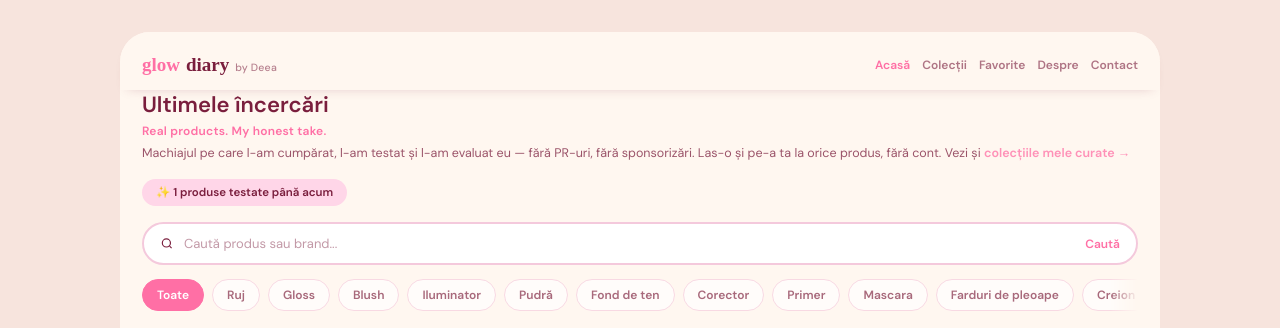
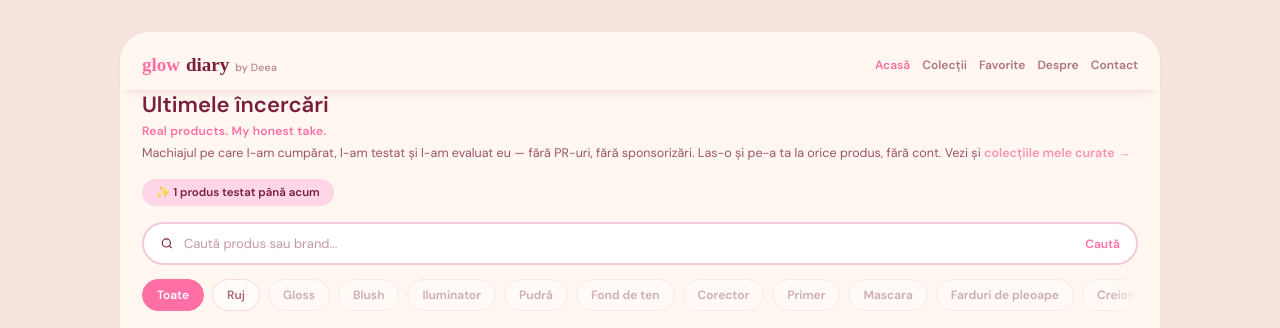
Before and after one commit to SanduAndreea22/Glow-Diary, a Django app: page / in a window 1280 px wide. Shown: the top 328 px of the page. Run offline with Django 5.2, Linux system fonts and the light colour scheme; tables that the repository leaves empty hold one stand-in row (values such as "Sample post"); some web fonts are replaced.

Commit message:
Rezolvă găsirile concrete din re-auditul UX/texte
- Acord gramatical corect la numărul de produse (1 produs / N produse)
  în badge-ul de pe Acasă și în contorul de pe cardul de colecție
- Titlul din tab-ul browserului pentru Favorite aliniat la persoana a
  II-a, la fel ca titlul afișat pe pagină ("Favoritele tale")
- Ton uniformizat pe pagina de produs: "alte fete" -> "alte cititoare",
  ca să nu contrasteze cu vocea mai matură de pe Despre/Contact
- Categoriile fără niciun produs apar acum needitabile (needitabile
  vizual, fără link) în rândul de filtre, ca să nu ducă la stare goală

Co-Authored-By: Claude Sonnet 5 <noreply@anthropic.com>
Claude-Session: https://claude.ai/code/session_01DYqANPasF9BFjw9mKqiiFp

```diff
--- a/reviews/templates/reviews/collections.html
+++ b/reviews/templates/reviews/collections.html
@@ -15,7 +15,7 @@
   <div class="collection-body">
     <div class="collection-name">{{ colectie.nume }}</div>
     {% if colectie.descriere %}<div class="collection-desc">{{ colectie.descriere }}</div>{% endif %}
-    <div class="collection-count">{{ colectie.produse_count }} produse</div>
+    <div class="collection-count">{{ colectie.produse_count }} {% if colectie.produse_count == 1 %}produs{% else %}produse{% endif %}</div>
   </div>
 </a>
 {% empty %}
--- a/reviews/templates/reviews/favorites.html
+++ b/reviews/templates/reviews/favorites.html
@@ -1,7 +1,7 @@
 {% extends "base.html" %}
 {% load static %}
 
-{% block title %}Favoritele mele · Glow Diary by Deea{% endblock %}
+{% block title %}Favoritele tale · Glow Diary by Deea{% endblock %}
 
 {% block content %}
 <div class="feed-title">Favoritele tale</div>
--- a/reviews/templates/reviews/feed.html
+++ b/reviews/templates/reviews/feed.html
@@ -7,7 +7,7 @@
 <div class="feed-title">Ultimele încercări</div>
 <div class="feed-tag">Real products. My honest take.</div>
 <p class="feed-intro">Machiajul pe care l-am cumpărat, l-am testat și l-am evaluat eu — fără PR-uri, fără sponsorizări. Las-o și pe-a ta la orice produs, fără cont. Vezi și <a href="{% url 'reviews:collections' %}">colecțiile mele curate →</a></p>
-{% if total_produse %}<div class="stat-chip">✨ {{ total_produse }} produse testate până acum</div>{% endif %}
+{% if total_produse %}<div class="stat-chip">✨ {{ total_produse }} {% if total_produse == 1 %}produs testat{% else %}produse testate{% endif %} până acum</div>{% endif %}
 
 <form class="search-bar" method="get">
   <svg width="15" height="15" viewBox="0 0 24 24" fill="none" stroke="#7A1E3D" stroke-width="2"><circle cx="11" cy="11" r="7"/><path d="m20 20-3.5-3.5"/></svg>
@@ -22,8 +22,12 @@
 <div class="filters">
   <a href="?{% if q %}q={{ q|urlencode }}&{% endif %}{% if nota_min_activa %}nota_min={{ nota_min_activa }}&{% endif %}{% if sursa_activa %}sursa={{ sursa_activa|urlencode }}&{% endif %}{% if sort_activ != "recent" %}sort={{ sort_activ }}&{% endif %}" class="chip{% if not categorie_activa %} active{% endif %}">Toate</a>
   {% for value, label in categorii %}
+  {% if value in categorii_cu_produse %}
   <a href="?{% if q %}q={{ q|urlencode }}&{% endif %}categorie={{ value }}{% if nota_min_activa %}&nota_min={{ nota_min_activa }}{% endif %}{% if sursa_activa %}&sursa={{ sursa_activa|urlencode }}{% endif %}{% if sort_activ != "recent" %}&sort={{ sort_activ }}{% endif %}"
      class="chip{% if categorie_activa == value %} active{% endif %}">{{ label }}</a>
+  {% else %}
+  <span class="chip chip-disabled" title="Încă niciun produs în această categorie">{{ label }}</span>
+  {% endif %}
   {% endfor %}
   <button type="button" id="filter-toggle" class="chip chip-rating filter-toggle{% if filtre_active %} active{% endif %}">⚙️ Filtrează{% if filtre_active %} ✓{% endif %}</button>
 </div>
--- a/reviews/templates/reviews/product_detail.html
+++ b/reviews/templates/reviews/product_detail.html
@@ -82,7 +82,7 @@
 
   <div class="divider"></div>
 
-  <div class="section-title">Ce au zis alte fete{% if comentarii %} ({{ comentarii|length }}){% endif %}</div>
+  <div class="section-title">Ce au zis alte cititoare{% if comentarii %} ({{ comentarii|length }}){% endif %}</div>
   {% for comentariu in comentarii %}
   <div class="comment-item">
     <div class="comment-top">
--- a/reviews/views.py
+++ b/reviews/views.py
@@ -111,6 +111,9 @@ def _feed_stats():
         stats = {
             "produsul_lunii_id": _produsul_lunii(),
             "total_produse": Product.objects.count(),
+            "categorii_cu_produse": set(
+                Product.objects.values_list("categorie", flat=True).distinct()
+            ),
         }
         cache.set("feed-stats", stats, FEED_STATS_CACHE_TTL)
     return stats
@@ -129,6 +132,7 @@ class FeedView(ListView):
     def get_context_data(self, **kwargs):
         ctx = super().get_context_data(**kwargs)
         ctx["categorii"] = CATEGORIE_CHOICES
+        ctx["categorii_cu_produse"] = _feed_stats()["categorii_cu_produse"]
         ctx["q"] = self.request.GET.get("q", "")
         ctx["categorie_activa"] = self.request.GET.get("categorie", "")
         ctx["nota_min_activa"] = self.request.GET.get("nota_min", "")
--- a/static/css/style.css
+++ b/static/css/style.css
@@ -132,6 +132,9 @@ img{max-width:100%;display:block;}
 /* Chip-ul de notă e un tip diferit de filtru (rating, nu categorie) — o mică
    separare vizuală de restul rândului, ca să nu fie citit ca încă o categorie. */
 .chip-rating{margin-left:6px;padding-left:12px;border-left:1.5px dashed var(--line);}
+/* Categorii fără niciun produs — vizibile (nu dispar din listă), dar clar
+   neinteractive, ca să nu invite la click-uri care duc la stare goală. */
+.chip-disabled{opacity:0.35;cursor:default;}
 .filter-toggle{appearance:none;}
 .filter-panel{
   display:none;
```
